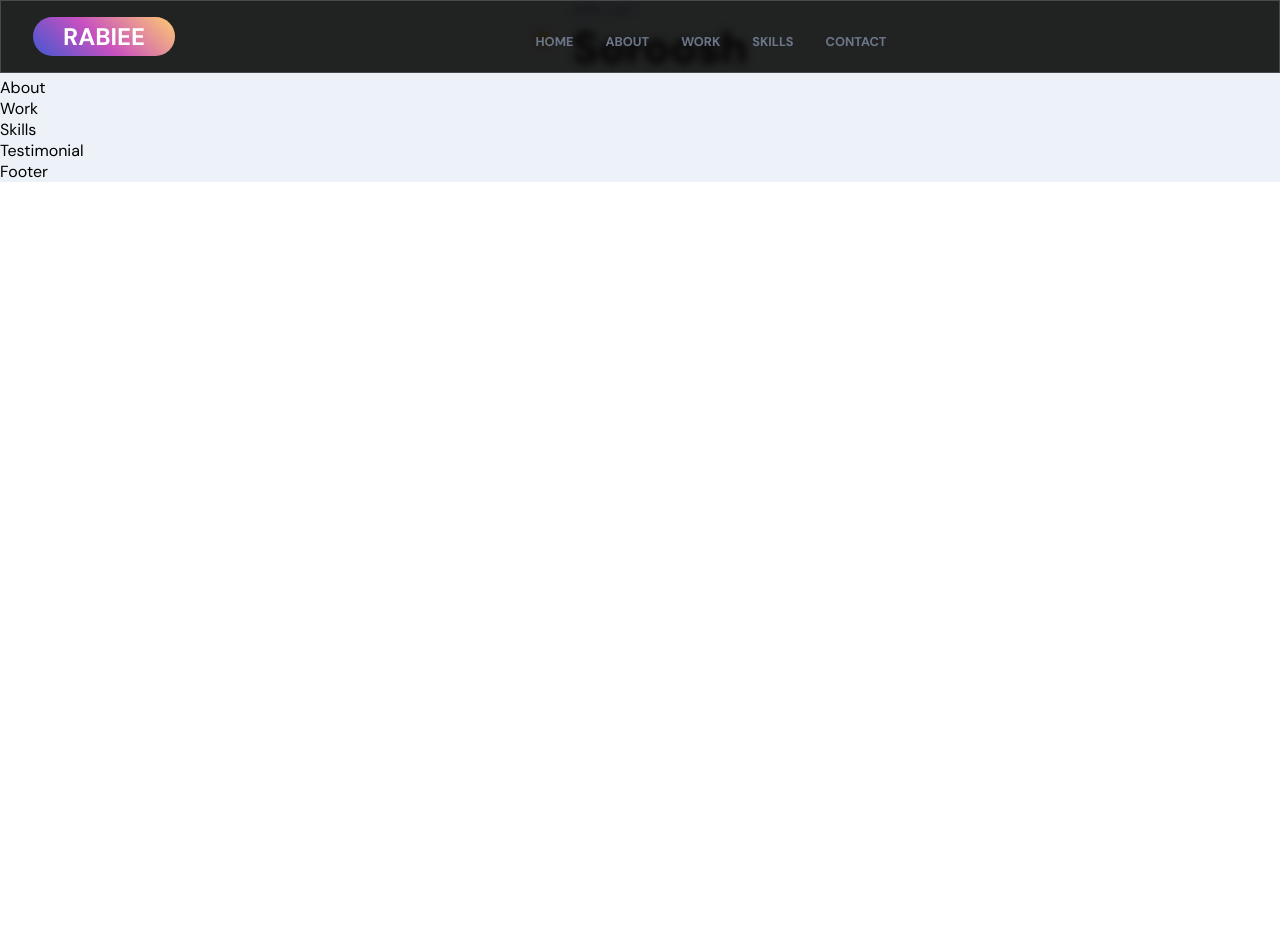
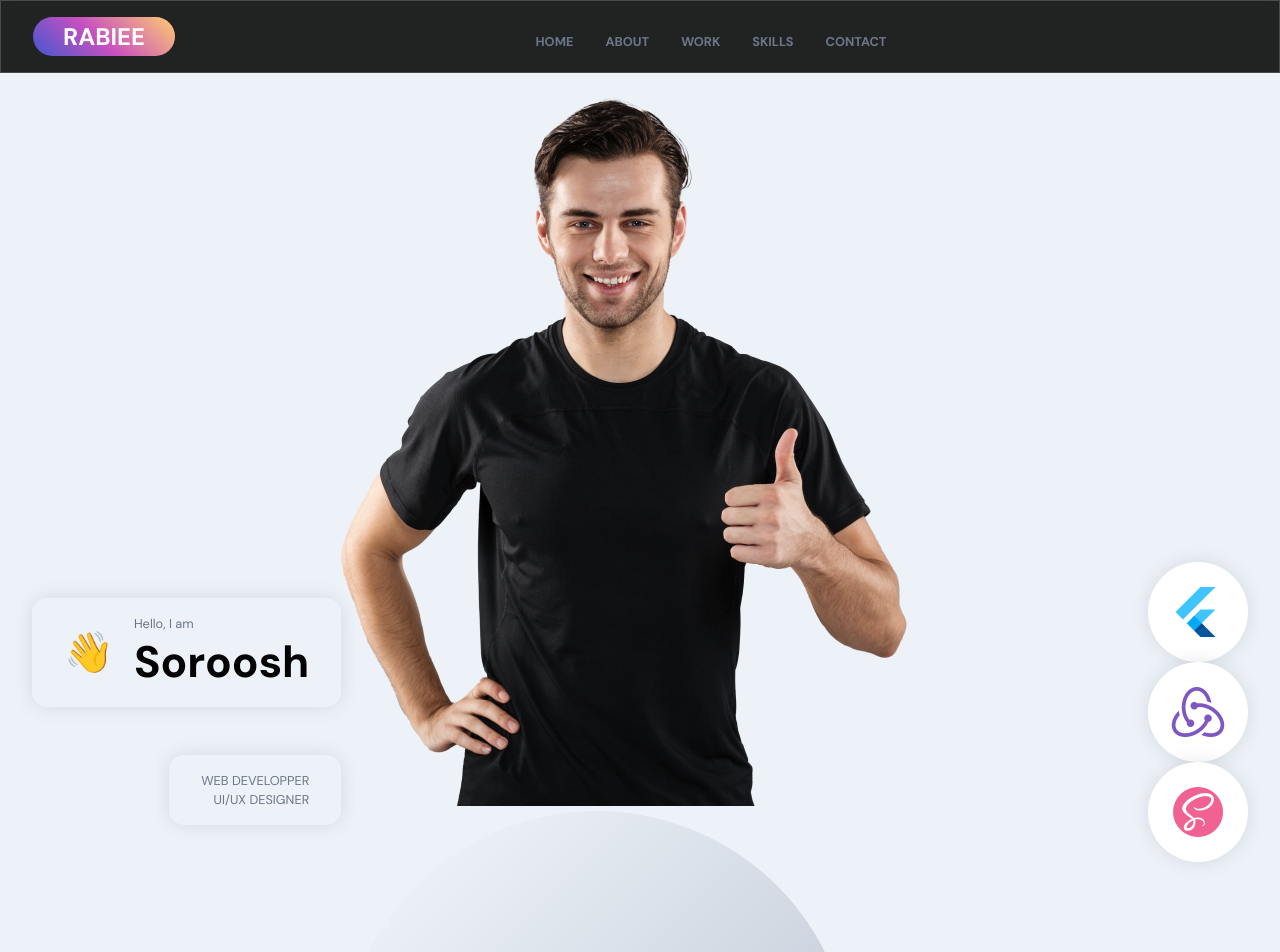
Before and after one commit to titantooth/portfolio-scss-front, a React (Vite) app in the folder portfolio2/: page / in a window 1280 px wide. Shown: the top 952 px of the page. Before the commit the page ends 800 px from the top, so only its background shows below. Built offline with nearby package versions, Linux system fonts and the light colour scheme.

Commit message:
finished the header component not much css

```diff
--- a/portfolio2/src/container/Header/Header.jsx
+++ b/portfolio2/src/container/Header/Header.jsx
@@ -1,11 +1,22 @@
 import React from "react";
 import "./Header.scss";
-import { motion } from "framer-motion";
+import { easeInOut, motion } from "framer-motion";
 import { images } from "../../constants";
+
+const scaleVariants = {
+  whileInView: {
+    scale: [0, 1],
+    opacity: [0, 1],
+    transition: {
+      duration: 1,
+      ease: "easeInOut",
+    },
+  },
+};
 
 const Header = () => {
   return (
-    <div className="app-header app-flex">
+    <div id="home" className="app-header app-flex">
       <motion.div
         whileInView={{ x: [-100, 0], opacity: [0, 1] }}
         transition={{ duration: 0.5 }}
@@ -19,7 +30,36 @@ const Header = () => {
               <h1 className="head-text">Soroosh</h1>
             </div>
           </div>
+          <div className="tag-cmp app-flex">
+            <p className="p-text">Web Developper </p>
+            <p className="p-text">UI/UX Designer </p>
+          </div>
         </div>
+      </motion.div>
+      <motion.div
+        whileInView={{ opacity: [0, 1] }}
+        transition={{ duration: 0.5, delayChildren: 0.5 }}
+        className="app-header-img"
+      >
+        <img src={images.profile} alt="profile.bg" />
+        <motion.img
+          whileInView={{ scale: [0, 1] }}
+          transition={{ duration: 1, ease: "easeInOut" }}
+          className="overlay-circle"
+          src={images.circle}
+          alt="image circle"
+        ></motion.img>
+      </motion.div>
+      <motion.div
+        variants={scaleVariants}
+        whileInView={scaleVariants.whileInView}
+        className="app-header-circles"
+      >
+        {[images.flutter, images.redux, images.sass].map((circle, index) => (
+          <div className="circle-cmp app-flex" key={`circle-${index}`}>
+            <img src={circle} alt="circle" />
+          </div>
+        ))}
       </motion.div>
     </div>
   );
--- a/portfolio2/src/container/Header/Header.scss
+++ b/portfolio2/src/container/Header/Header.scss
@@ -0,0 +1,112 @@
+#home {
+  position: relative;
+  background: url("../../assets//bgIMG.png");
+  background-size: cover;
+  background-repeat: repeat;
+  background-position: center;
+  .app-wrapper {
+    padding: 0;
+
+    .copyright {
+      display: none;
+    }
+  }
+}
+
+.app-header {
+  flex: 1;
+  width: 100%;
+  height: 100%;
+  flex-direction: row;
+  padding: 6rem 2rem 0;
+
+  @media screen and (min-width: 2000px) {
+    padding-top: 8rem;
+  }
+
+  @media screen and (max-width: 1200px) {
+    flex-direction: column;
+  }
+
+  @media screen and (max-width: 400px) {
+    padding: 6rem 1rem 2rem;
+  }
+}
+
+.app-header-info {
+  flex: 0.65;
+  display: flex;
+  flex-direction: column;
+  justify-content: flex-start;
+  align-items: flex-start;
+  height: 100%;
+
+  @media screen and (max-width: 2000px) {
+    width: 100%;
+    margin-right: 0rem;
+  }
+}
+
+.app-header-badge {
+  width: 100%;
+  display: flex;
+  justify-content: flex-end;
+  align-items: flex-end;
+  flex-direction: column;
+
+  .badge-cmp,
+  .tag-cmp {
+    padding: 1rem 2rem;
+    border: var(--white-color);
+    border-radius: 15px;
+    flex-direction: row;
+    width: auto;
+    box-shadow: 0 0 20px rgba(0, 0, 0, 0.1);
+  }
+
+  .tag-cmp {
+    flex-direction: column;
+    margin-top: 3rem;
+
+    p {
+      width: 100%;
+      text-transform: uppercase;
+      text-align: right;
+    }
+  }
+  span {
+    font-size: 2.5rem;
+
+    @media screen and (min-width: 2000px) {
+      font-size: 5rem;
+    }
+  }
+
+  @media screen and (max-width: 1200px) {
+    justify-content: flex-start;
+    align-items: flex-start;
+  }
+}
+
+.app-header-circles {
+  flex: 0.75;
+  display: flex;
+  flex-direction: column;
+  justify-content: space-evenly;
+  align-items: flex-start;
+  height: 100%;
+  margin-left: 1rem;
+
+  div {
+    width: 100px;
+    height: 100px;
+    border-radius: 50%;
+    background: var(--white-color);
+    box-shadow: 0 0 20px rgba(0, 0, 0, 0.1);
+  }
+
+  img {
+    width: 60%;
+    height: 60%;
+  }
+}
```
